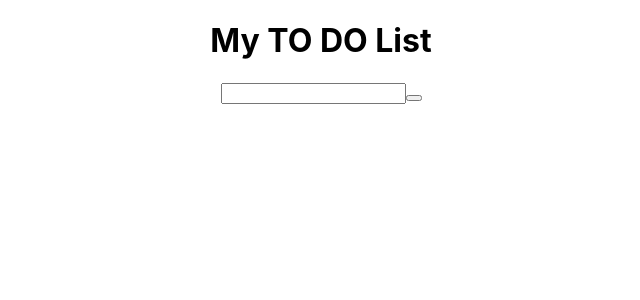
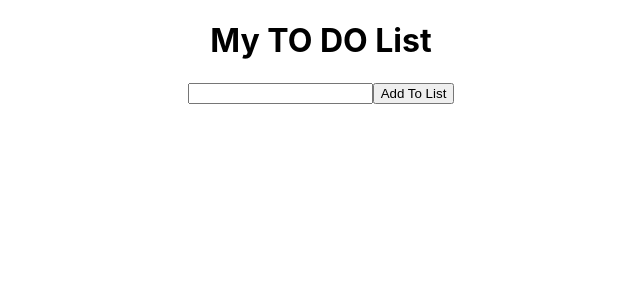
Before and after one commit to piratejas/toDoList-react-app, a React (Create React App) app: page / in a window 1280 px wide. Shown: the top 300 px of the page, without its empty margins (319-959 px from the left). Built offline with nearby package versions, Linux system fonts and the light colour scheme.

Commit message:
button text props added

```diff
--- a/src/components/App/App.js
+++ b/src/components/App/App.js
@@ -46,15 +46,21 @@ function deleteItem(key) {
 }
 }
 
+const addButtonProps = {
+  className: "button",
+  onClick: addToList,
+  text: "Add To List"
+}
+
   return (
     <div className="App">
       <h1>My TO DO List</h1>
       <Input handleChange ={handleChange}></Input>
-      <Button onClick ={addToList}></Button>
+      <Button {...addButtonProps}></Button>
       <List>
         {//creates a lis item for all items in the list
         list.map(function (item){
-        return <ListItem text = {item.text} key = {item.key}><Button onClick={() => {deleteItem(item.key)}}>Delete me</Button></ListItem>
+        return <ListItem text = {item.text} key = {item.key}><Button className= "button" onClick= {() => {deleteItem(item.key)}} text= "Delete Item"></Button></ListItem>
         })}
       </List>
     </div>
--- a/src/components/App/Button/index.js
+++ b/src/components/App/Button/index.js
@@ -1,6 +1,6 @@
 
-function Button({onClick}){
-    return <button onClick = {onClick}></button>
+function Button(props){
+    return <button className = {props.className} onClick = {props.onClick}>{props.text}</button>
 };
 
 export default Button;
```
